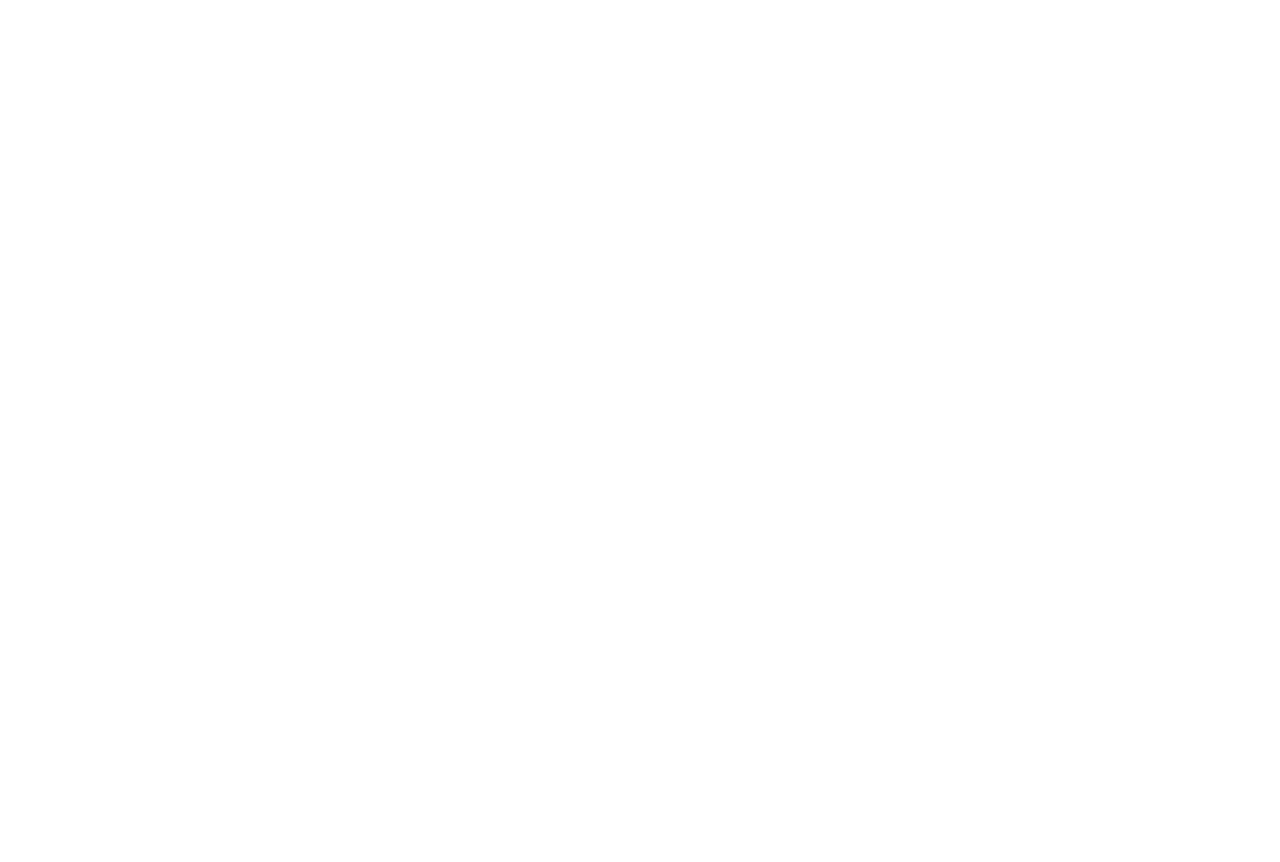
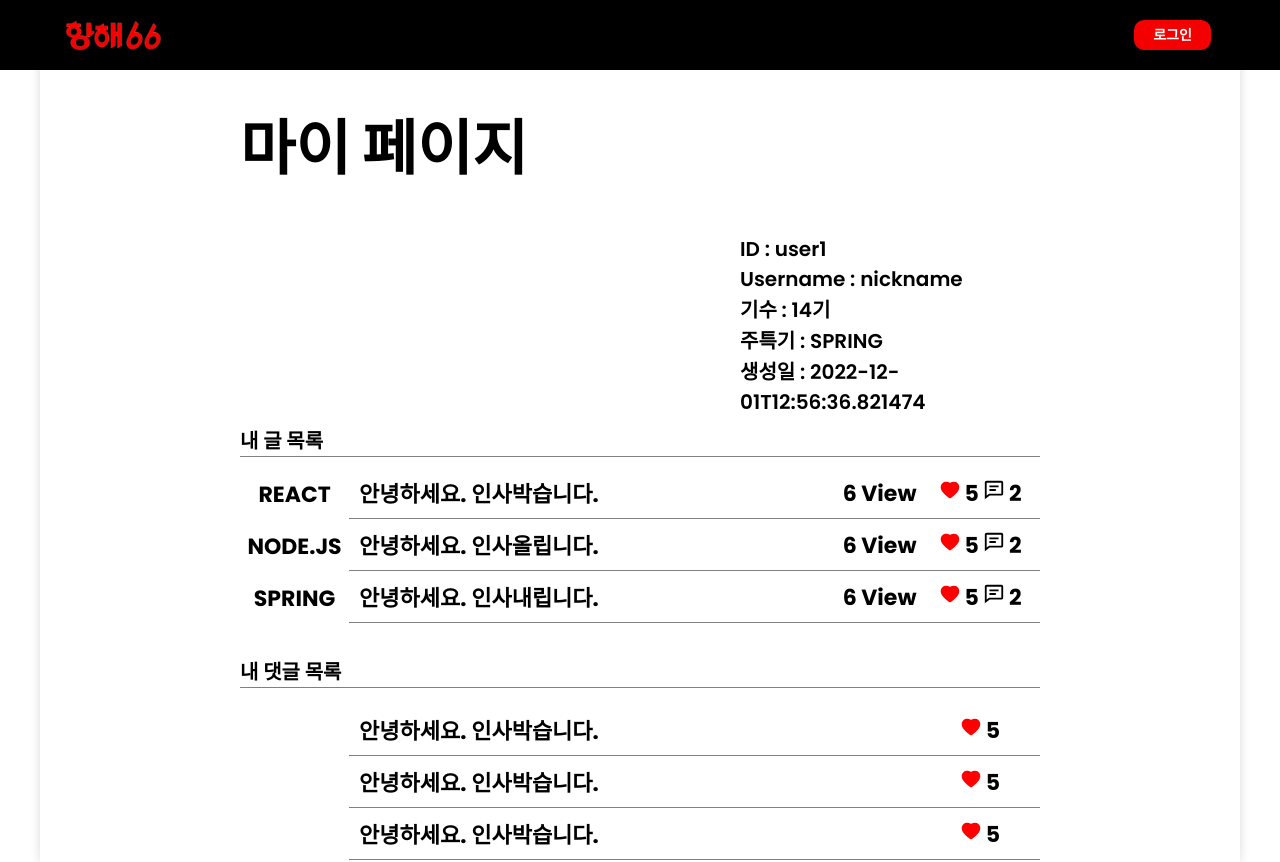
Before and after one commit to gigupc11/MiniProject_Hanghae66_FE, a React (Create React App) app in the folder client/: page /mypage/1 in a window 1280 px wide. Before the commit this address had no page. Before the commit the page ends 800 px from the top, so only its background shows below. Built offline with nearby package versions, Linux system fonts and the light colour scheme; data requests are answered from the project's data file.

Commit message:
Refactor: 마이페이지 리팩토링

```diff
--- a/client/db.json
+++ b/client/db.json
@@ -11,29 +11,29 @@
         {
           "cmtId": 1,
           "cmtContent": "안녕하세요. 인사올습니다.",
-      "userYear" : 14,
+          "userYear": 14,
           "cmtLikes": 5,
           "cmtCrdat": "2022-12-01T12:56:36.821474",
           "modifiedAt": "2022-12-01T12:56:36.821474",
-      "cmtUserId" : "코멘트 작성자 아이디",
-      "cmtUserName" : "아아아아아아"
+          "cmtUserId": "코멘트 작성자 아이디",
+          "cmtUserName": "아아아아아아"
         },
         {
           "cmtId": 2,
           "cmtContent": "안녕하세요. 인사올립니다.",
-      "userYear" : 14,
+          "userYear": 14,
           "cmtLikes": 5,
           "cmtCrdat": "2022-12-01T12:56:36.821474",
           "modifiedAt": "2022-12-01T12:56:36.821474",
-      "cmtUserId" : "코멘트 작성자 아이디",
-      "cmtUserName" : "닉네임"
+          "cmtUserId": "코멘트 작성자 아이디",
+          "cmtUserName": "닉네임"
         }
       ]
     },
     {
       "postId": 2,
       "postTitle": "안녕하세요. 인사올립니다.",
-      "postContents" : "d" ,
+      "postContents": "d",
       "postSkill": "NODE",
       "postLikes": 5,
       "postVisitCnt": 6,
@@ -47,5 +47,53 @@
       "postVisitCnt": 6,
       "cmtCount": 2
     }
+  ],
+
+  "mypage": [{
+      "userId": "user1",
+      "userName": "nickname",
+      "userYear": "14",
+      "userSkill": "SPRING",
+      "userCrdat": "2022-12-01T12:56:36.821474"
+    },
+    {
+      "postId": 1,
+      "postTitle": "안녕하세요. 인사박습니다.",
+      "PostSkill": "REACT",
+      "PostLikesCount": 5,
+      "postVisitCnt": 6,
+      "cmtCount": 2
+    },
+    {
+      "postId": 2,
+      "postTitle": "안녕하세요. 인사올립니다.",
+      "PostSkill": "NODE.JS",
+      "PostLikesCount": 5,
+      "postVisitCnt": 6,
+      "cmtCount": 2
+    },
+    {
+      "postId": 3,
+      "postTitle": "안녕하세요. 인사내립니다.",
+      "PostSkill": "SPRING",
+      "PostLikesCount": 5,
+      "postVisitCnt": 6,
+      "cmtCount": 2
+    },
+    {
+      "cmtId": 1,
+      "cmtContent": "안녕하세요. 인사박습니다.",
+      "cmtLikes": 5
+    },
+    {
+      "cmtId": 2,
+      "cmtContent": "안녕하세요. 인사박습니다.",
+      "cmtLikes": 5
+    },
+    {
+      "cmtId": 3,
+      "cmtContent": "안녕하세요. 인사박습니다.",
+      "cmtLikes": 5
+    }
   ]
 }
--- a/client/package.json
+++ b/client/package.json
@@ -13,6 +13,7 @@
     "axios": "^1.4.0",
     "js-cookie": "^3.0.5",
     "json-server": "^0.17.3",
+    "jwt-decode": "^3.1.2",
     "react": "^18.2.0",
     "react-dom": "^18.2.0",
     "react-heart-checkbox": "^0.0.4",
--- /dev/null
+++ b/client/src/api/mypage.js
@@ -0,0 +1,9 @@
+import axios from "axios";
+
+
+const getUsers = async (userId) => {
+    const response = await axios.get('http://localhost:4000/mypage');
+    return response.data;
+  }
+
+  export { getUsers };
--- a/client/src/api/post.js
+++ b/client/src/api/post.js
@@ -103,4 +103,6 @@ const likePost = async (postId) => {
     console.error('인증에 실패했습니다:', error);
   }
 };
+
+
 export { getPosts, getPost, addPosts, deletePost, updatePost, likePost };
--- a/client/src/page/Header.jsx
+++ b/client/src/page/Header.jsx
@@ -31,7 +31,7 @@ function Header() {
                 {isAuthenticated ?
                     <>
                         <IdBtn onClick={() => {
-                            navigate("/mypage")
+                            navigate(`/mypage/${userId}`)
                         }}>{userId} 님</IdBtn>
 
 
@@ -60,6 +60,8 @@ const HeaderBar = styled.div`
     justify-content: space-between;
     padding: 15px 5%;
     background: #000;
+    position: fixed;
+    z-index: 888;
 `
 
 const Logo = styled.img`
--- a/client/src/page/Mypage.jsx
+++ b/client/src/page/Mypage.jsx
@@ -2,17 +2,20 @@ import React from "react";
 import Header from "./Header";
 import styled from "styled-components";
 import Button from "../components/Button";
-import { getPosts } from "../api/post";
+import { useParams } from "react-router-dom";
+import { getUsers } from "../api/mypage";
 import { useQuery } from "react-query";
 import { Link, useNavigate } from "react-router-dom";
 import { AiFillHeart } from "react-icons/ai";
 import { BiCommentDetail } from "react-icons/bi";
 
 function Mypage() {
+  const { id } = useParams();
+
   const navigate = useNavigate();
+  const { isLoading, isError, data } = useQuery("users", getUsers);
 
-  const { isLoading, isError, data } = useQuery("posts", getPosts);
-
+  console.log(data);
   if (isLoading) {
     return <h1>로딩중</h1>;
   }
@@ -20,6 +23,7 @@ function Mypage() {
   if (isError) {
     return <h1>오류가 발생하였습니다</h1>;
   }
+
 
   const handleDetailPageLinkClick = (id) => {
     navigate(`/detail/${id}`);
@@ -32,37 +36,63 @@ function Mypage() {
         <Infosection>
           <Mypagetext>마이 페이지</Mypagetext>
           <Infotext>
-          <div>ID : HangHae @ gmail.com</div>
-          <div>Username : HangHae66</div>
-          <div>기수 : 14기</div>
-          <div>주특기 : React</div>
-          <div>생성일 : 23.05.05</div>
+            <div>ID : {data[0].userId}</div>
+            <div>Username : {data[0].userName}</div>
+            <div>기수 : {data[0].userYear}기</div>
+            <div>주특기 : {data[0].userSkill}</div>
+            <div>생성일 : {data[0].userCrdat}</div>
           </Infotext>
+        </Infosection>
         <Linesection>내 글 목록</Linesection>
-      </Infosection>
         <PostSection>
           <div class="posts-box">
             {data.map((post) => {
               return (
                 <TitleBox
+                key={post.postId}
                   onClick={() => handleDetailPageLinkClick(post.postId)}
                   class="title-box"
                 >
-                <Skillbox>{post.postSkill}</Skillbox>
-                <Stunderbar>
-                  <Commentbox>{post.title}</Commentbox>
-                  <Viewbox>{post.viewCount} View</Viewbox>
+                  <Skillbox>{post.PostSkill}</Skillbox>
+                  {post.postTitle ? <Stunderbar>
+                    <Commentbox>{post.postTitle}</Commentbox>
+                    <Viewbox>{post.postVisitCnt} View</Viewbox>
                     <Likecommentbox>
                       <span>
                         <AiFillHeart color="red" />
                       </span>
-                    <span> {post.postLikeCount}</span>
+                      <span> {post.PostLikesCount}</span>
                       <span>
                         <BiCommentDetail />
                       </span>
-                    <span>{post.commentCount}</span>
+                      <span>{post.cmtCount}</span>
                     </Likecommentbox>
-                </Stunderbar>
+                  </Stunderbar>:null}
+                </TitleBox>
+              );
+            })}
+          </div>
+        </PostSection>
+        <Linesection>내 댓글 목록</Linesection>
+        <PostSection>
+          <div class="posts-box">
+            {data.map((post) => {
+              return (
+                <TitleBox
+                key={post.cmtId}
+                  onClick={() => handleDetailPageLinkClick(post.postId)}
+                  class="title-box"
+                >
+                  <Skillbox></Skillbox>
+                 {post.cmtContent? <Stunderbar>
+                    <Commentbox>{post.cmtContent}</Commentbox>
+                    <Likecommentbox>
+                      <span>
+                        <AiFillHeart color="red" />
+                      </span>
+                      <span> {post.cmtLikes}</span>
+                    </Likecommentbox>
+                  </Stunderbar> : null}
                 </TitleBox>
               );
             })}
@@ -79,29 +109,31 @@ const Container = styled.div`
   min-width: 1200px;
   margin: 0 auto;
   box-shadow: 0 0 10px rgba(0, 0, 0, 0.15);
-  overflow: hidden;
-  height: 100vh;
+  height: 100%;
 `;
 const Allsection = styled.div`
   display: flex;
   align-items: center;
   flex-direction: column;
-`
+`;
 const Infosection = styled.div`
   width: 800px;
   position: relative;
   display: flex;
   flex-direction: column;
   justify-content: space-between;
-  height: 450px;
+  height: 400px;
 `;
 
 const Linesection = styled.div`
+  width: 800px;
+  /* background-color: red; */
+  margin-top: 25px;
   font-size: 20px;
   font-weight: 600;
   border-bottom: 1px solid gray;
   margin-bottom: 10px;
-`
+`;
 
 const Mypagetext = styled.div`
   font-size: 60px;
@@ -110,14 +142,14 @@ const Mypagetext = styled.div`
   align-items: center;
   height: 100px;
   margin-top: 100px;
-`
+`;
 
 const Infotext = styled.div`
   font-size: 20px;
   font-weight: 600;
   padding-left: 500px;
   margin-top: 40px;
-`
+`;
 
 const PostSection = styled.div`
   width: 100%;
@@ -133,9 +165,9 @@ const TitleBox = styled.div`
   justify-content: space-between;
   font-weight: 700;
   font-size: 22px;
-
   padding-bottom: 2px;
   width: 800px;
+  cursor: pointer;
 `;
 
 const Viewbox = styled.span`
--- a/client/src/shared/Router.js
+++ b/client/src/shared/Router.js
@@ -14,7 +14,7 @@ const Router = () => {
             <Route path="/" element={<Main />} />
             <Route path="/detail/:id" element={<Detail />} />
             <Route path="/write" element={<Write />} />
-            <Route path="/mypage" element={<Mypage />}/>
+            <Route path="/mypage/:id" element={<Mypage />}/>
             <Route path="/login" element={<Login />} />
             <Route path="/signup" element={<SignUp />} />
             </Routes>
```
Also changed, not shown: 1 other file (tests, documents, lock files or other folders). Lines whose indentation alone changed are shown as unchanged.
